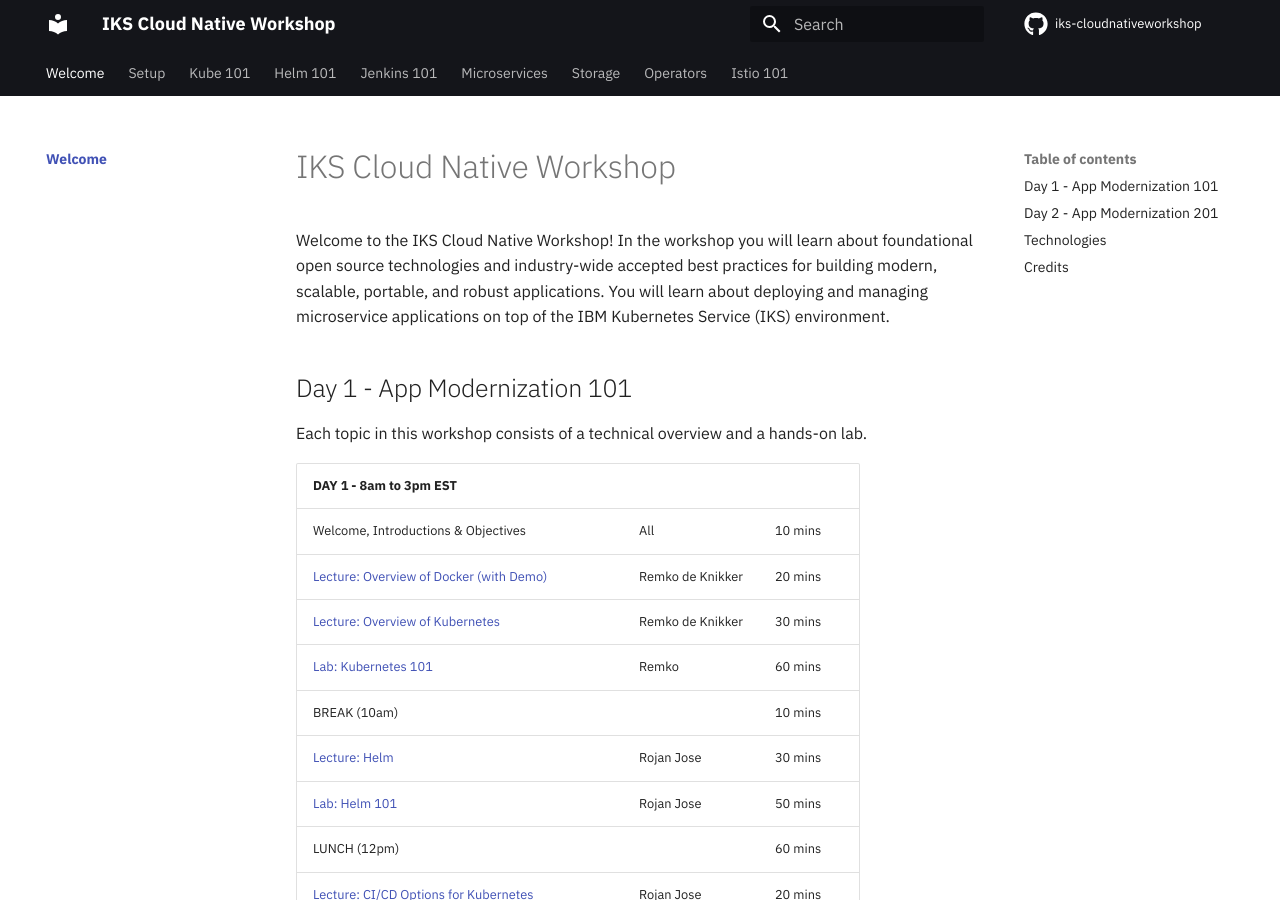
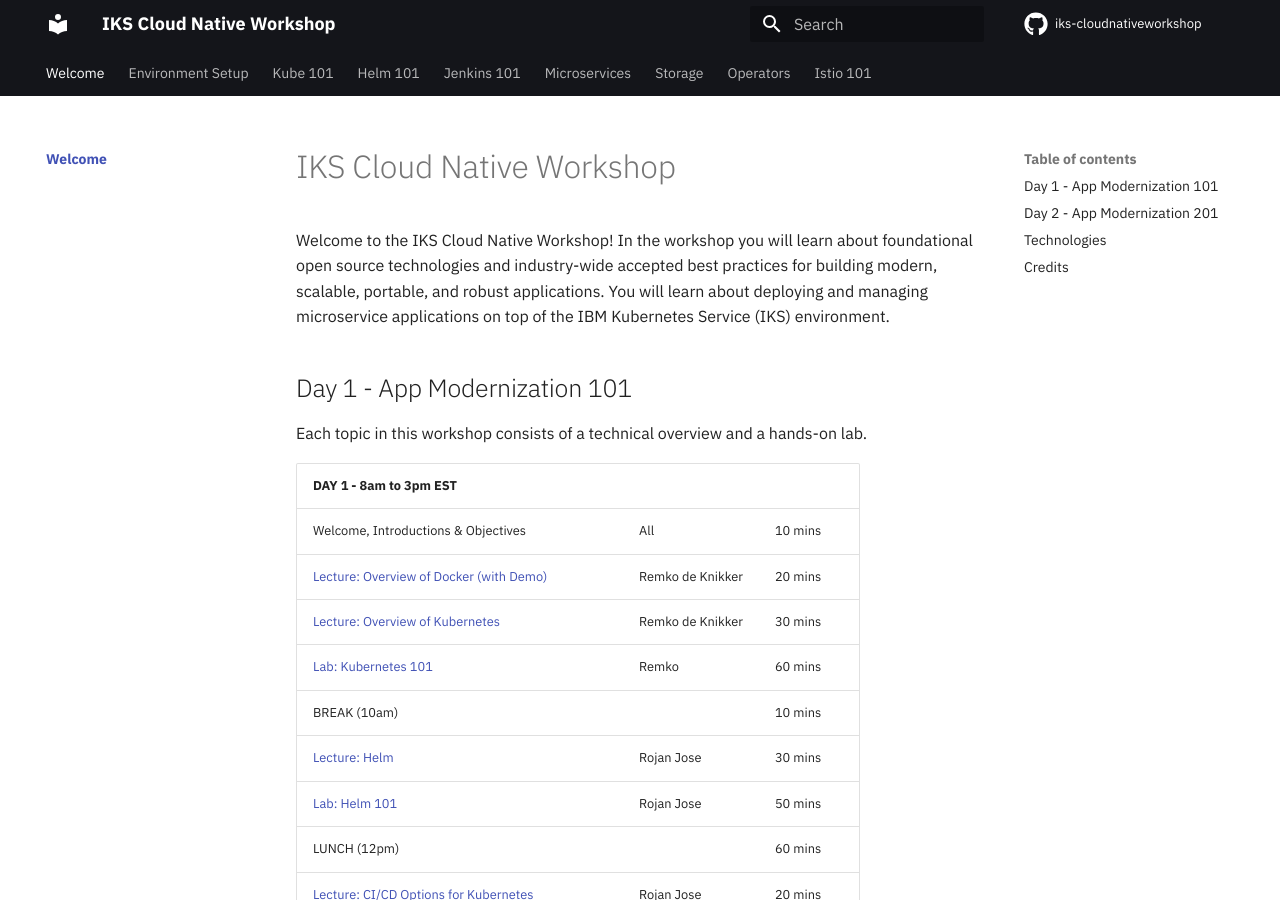
Before and after one commit to rojanjose/iks-cloudnativeworkshop, an MkDocs documentation site: the page built from docs/README.md, in a window 1280 px wide and 900 px high. Built offline with MkDocs 1.6.1 and Material for MkDocs 9.7.7, drawn with Linux system fonts in a browser that asks for light colours; the version menu is left out; some of the changed lines change nothing that is shown.

Commit message:
update mkdocs to prework environment setup

```diff
--- a/mkdocs.yml
+++ b/mkdocs.yml
@@ -12,13 +12,14 @@
 nav:
   - Welcome:
     - Workshop Overview: README.md
-  - Setup:
-    - Setup: generatedContent/workshop-setup/docs/README.md
-    - Register for IBM Cloud: generatedContent/workshop-setup/docs/NEWACCOUNT.md
+  - Environment Setup:
+    #- Setup: generatedContent/workshop-setup/docs/README.md
+    #- Register for IBM Cloud: generatedContent/workshop-setup/docs/NEWACCOUNT.md
     - Grant Kubernetes Cluster: generatedContent/workshop-setup/docs/GRANTCLUSTER.md
-    - IBM Cloud Shell: generatedContent/workshop-setup/docs/CLOUDSHELL.md
-    - Terminal at CognitiveClass.ai: generatedContent/workshop-setup/docs/COGNITIVECLASS.md
-    - Helm v3: generatedContent/workshop-setup/docs/HELM.md
+    #- IBM Cloud Shell: generatedContent/workshop-setup/docs/CLOUDSHELL.md
+    #- Terminal at CognitiveClass.ai: generatedContent/workshop-setup/docs/COGNITIVECLASS.md
+    #- Helm v3: generatedContent/workshop-setup/docs/HELM.md
+    - Cloud Shell: pre-work/README.md
   - Kube 101:
     - Lab 0. Access a Kubernetes cluster: generatedContent/kube101/Lab0/README.md
     - Lab 1. Deploy your first application: generatedContent/kube101/Lab1/README.md
```
